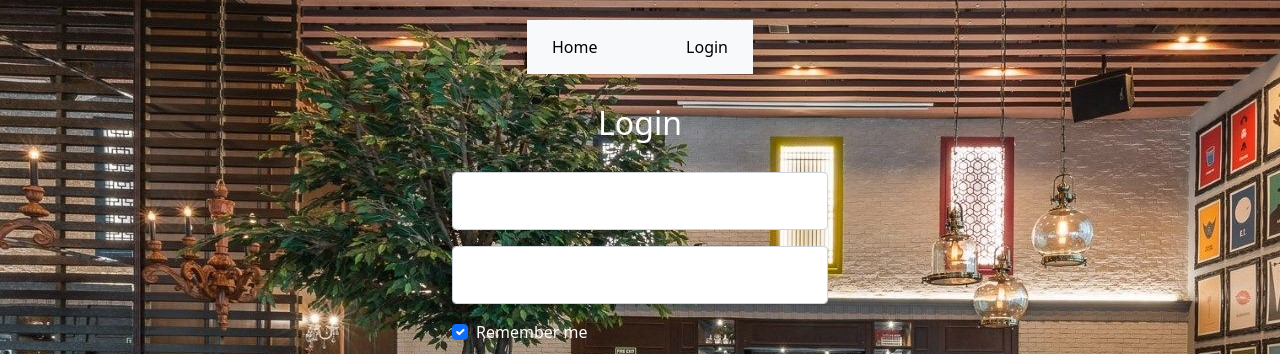
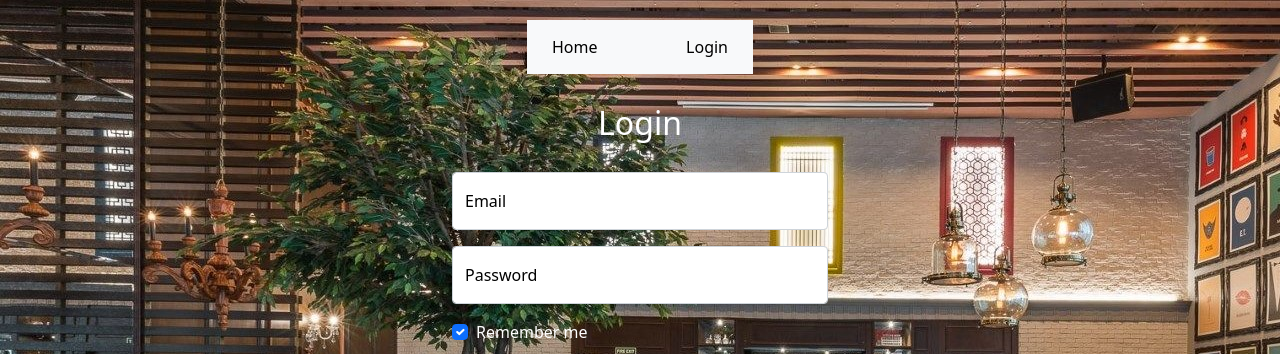
Before and after one commit to Bassot/RestaurantTAW2023, an Angular app in the folder Client/TawFrontend/: page /login in a window 1280 px wide. Shown: the top 354 px of the page. Built offline with nearby package versions, Linux system fonts and the light colour scheme.

Commit message:
form si vedono

```diff
--- a/Client/TawFrontend/src/app/user-login/user-login.component.html
+++ b/Client/TawFrontend/src/app/user-login/user-login.component.html
@@ -3,12 +3,12 @@
   <p style="color: darkred " *ngIf="isLoggedIn">You're already logged in</p>
   <div class="form-floating mb-3">
     <input class="form-control" type="text" #email id="email" placeholder="email" required>
-    <label for="email">Email</label>
+    <label for="email" style="color: #000000;">Email</label>
   </div>
 
   <div class="form-floating mb-3">
     <input class="form-control" type="password" #password id="password" placeholder="password" required>
-    <label for="password">Password</label>
+    <label for="password" style="color: #000000;">Password</label>
   </div>
 
   <div class="form-check">
--- a/Client/TawFrontend/src/app/user-signup/user-signup.component.html
+++ b/Client/TawFrontend/src/app/user-signup/user-signup.component.html
@@ -2,17 +2,17 @@
   <h2>Add user</h2>
   <div class="form-floating mb-3">
     <input class="form-control" type="text" #email id="email" placeholder="email" required>
-    <label for="email">Email</label>
+    <label for="email" style="color: #000000;">Email</label>
   </div>
 
   <div class="form-floating mb-3">
     <input class="form-control" type="text" #username id="username" placeholder="username" required>
-    <label for="username">Username</label>
+    <label for="username" style="color: #000000;">Username</label>
   </div>
 
   <div class="form-floating mb-3">
     <input class="form-control" type="password" #password id="password" placeholder="password" required>
-    <label for="username">Password</label>
+    <label for="username" style="color: #000000;">Password</label>
   </div>
 
   <div class="mb-3">
--- a/Client/TawFrontend/src/styles.css
+++ b/Client/TawFrontend/src/styles.css
@@ -1,12 +1,21 @@
 
 .table {
   background: #ffffff;
+}
+
+
+
+.container{
+  color: #fff;
 }
 
 .container{
   color: #fff;
 }
 
+.form-control{
+  color: #000000 !important;
+}
 body {
 
   background-image: url('./assets/bg.jpg');
```
